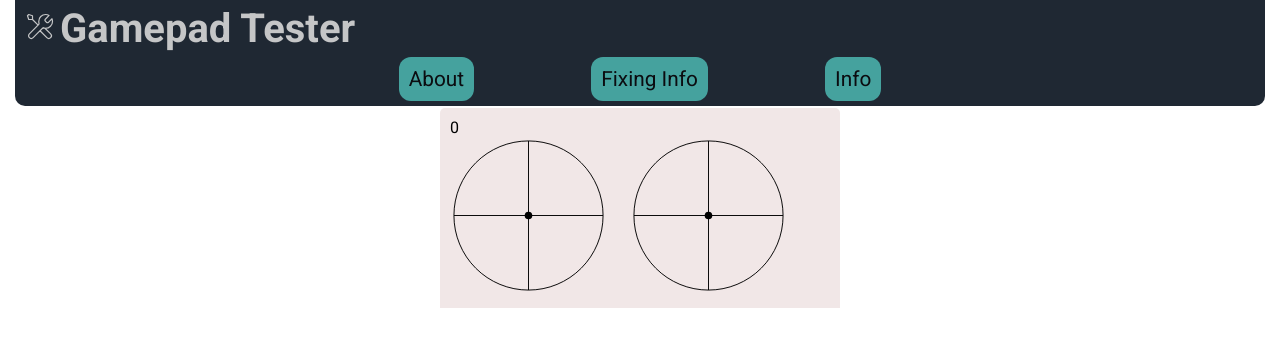
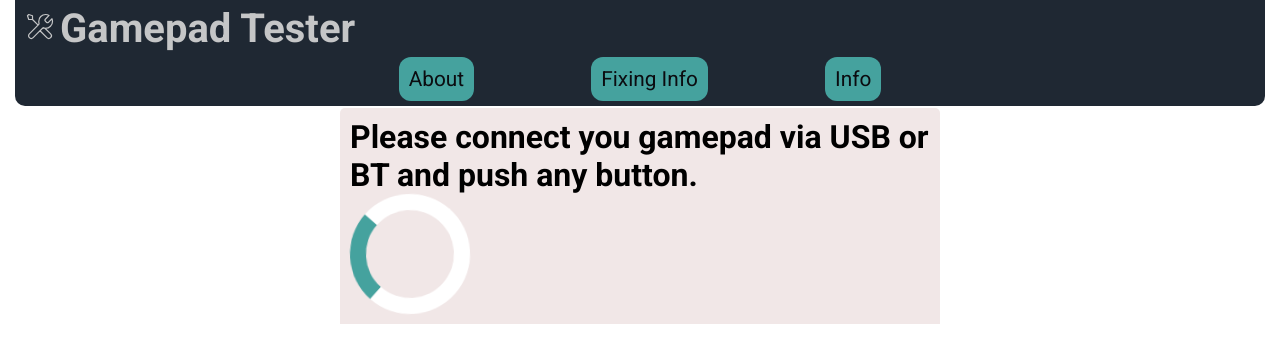
Before and after one commit to Vectari/gamepad-tester, a Next.js app: page / in a window 1280 px wide. Shown: the top 362 px of the page. Built offline with nearby package versions, Linux system fonts and the light colour scheme.

Commit message:
commit before rebuild app

```diff
--- a/src/GamepadAPI/GamepadInfo.tsx
+++ b/src/GamepadAPI/GamepadInfo.tsx
@@ -1,12 +1,4 @@
 "use client";
-
-
-
-// asdasdsadadadadadadadsa
-// dadsadadsadadsa
-// dasadadsadadasdadas
-// dadsadadsadasdadadsadadasdadsadasd
-// asdasdasdadasds
 
 import { styled } from "styled-components";
 import { useAtom } from "jotai/react";
@@ -39,6 +31,8 @@ import {
   atomAxes,
 } from "./GamepadAPI";
 import { AxesSVG } from "@/SVG/AxesSVG";
+import { Theme } from "@/app/Theme";
+import GamepadTester from "@/Sections/GamepadTester";
 
 export function GamepadInfo() {
   const [leftX] = useAtom(atomLeftX);
@@ -79,6 +73,28 @@ export function GamepadInfo() {
     @media (min-width: 425px) {
       width: 400px;
       margin: 2px auto;
+    }
+    @media (min-width: 768px) {
+      width: 600px;
+    }
+  `;
+
+  const StyledNotConnectedInfo = styled.h1``;
+
+  const StyledLoader = styled.div`
+    border: 16px solid ${Theme.BasicColors.white};
+    border-top: 16px solid ${Theme.BasicColors.darkturquoise};
+    border-radius: 50%;
+    width: 120px;
+    height: 120px;
+    animation: spin 2s linear infinite;
+    @keyframes spin {
+      0% {
+        transform: rotate(0deg);
+      }
+      100% {
+        transform: rotate(360deg);
+      }
     }
   `;
 
@@ -131,16 +147,32 @@ export function GamepadInfo() {
     );
   }
 
+  if (buttons === 0) {
     return (
       <>
         <GamepadInfoWrapper>
-        {buttons}
+          {/* {buttons} */}
+          {axesNumber}
+          {buttonsNumber}
+          <StyledNotConnectedInfo>
+            Please connect you gamepad via USB or BT and push any button.
+            <StyledLoader></StyledLoader>
+          </StyledNotConnectedInfo>
+        </GamepadInfoWrapper>
+      </>
+    );
+  } else {
+    return (
+      <>
+        <GamepadInfoWrapper>
+          {/* {buttons} */}
           {axesNumber}
           {buttonsNumber}
           <div>
-          <AxesSVG />
-        </div>
+          {<AxesSVG />}</div>
+          {/* <GamepadTester /> */}
         </GamepadInfoWrapper>
       </>
     );
   }
+}
--- a/src/app/Theme.tsx
+++ b/src/app/Theme.tsx
@@ -1,5 +1,6 @@
 export const Theme = {
   BasicColors: {
+    white: "#FFF",
     black: "#0B0C10",
     bunker: "#1F2833",
     lightgrey: "#C5C6C7",
```
Lines whose indentation alone changed are shown as unchanged.
